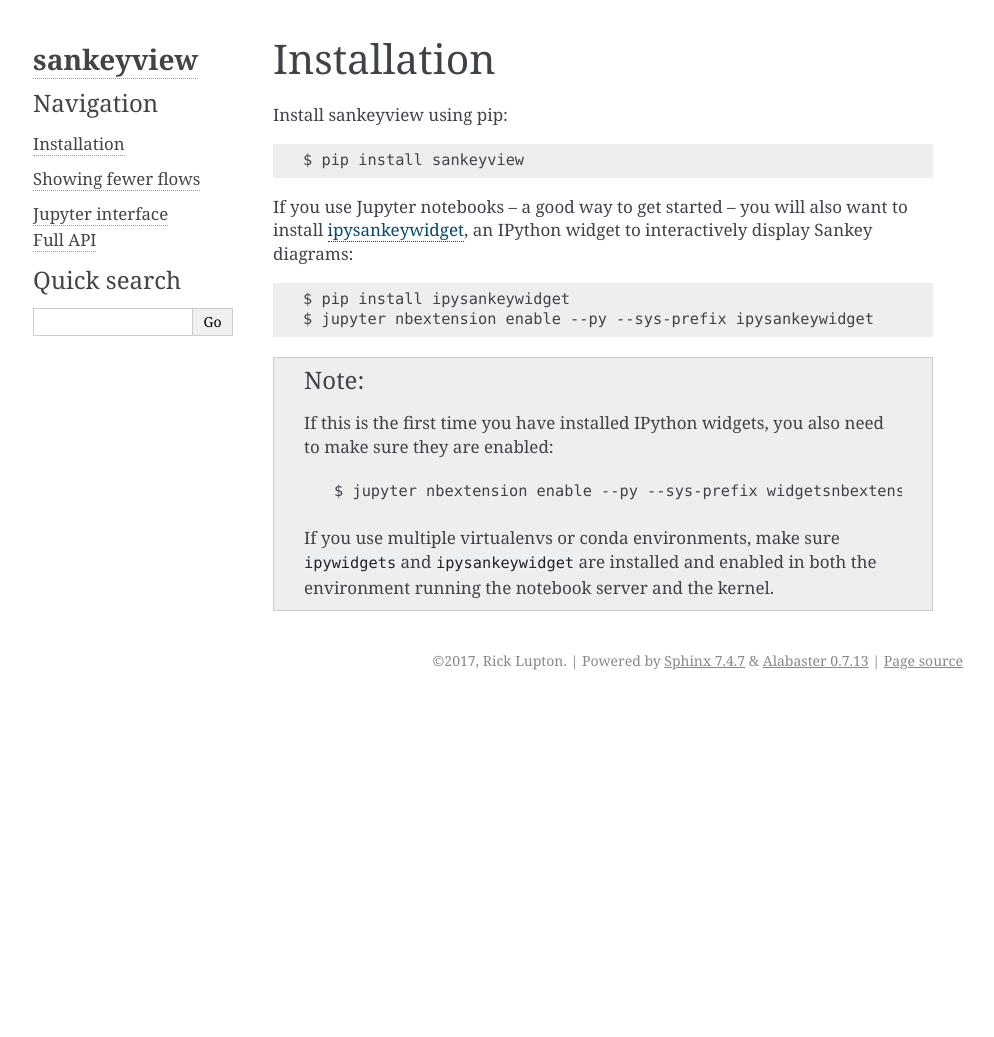
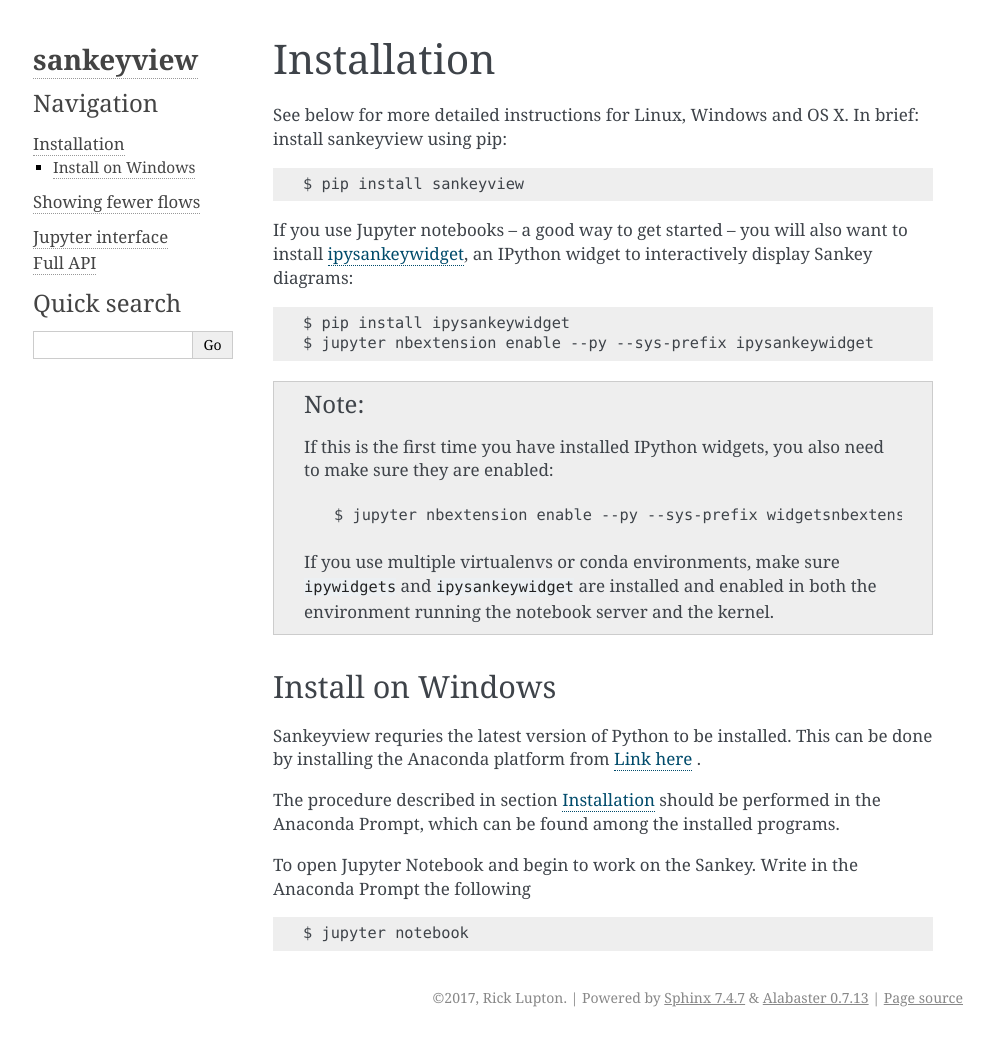
Before and after one commit to ricklupton/floweaver, a Sphinx documentation site: the page built from docs/installation.rst, in a window 1280 px wide. Shown: the whole page, without its empty margins (147-1141 px from the left). Built offline with Sphinx 7.4.7, drawn with Linux system fonts in a browser that asks for light colours; pages that are not in the unit, such as notebooks, are missing from menus; a script that is not in the unit is left out; comment, search, counter and statistics services are not loaded; before the commit the page ends 900 px from its top, so only the background shows below that.

Commit message:
contribution instructions and Install on Windows

```diff
--- a/docs/installation.rst
+++ b/docs/installation.rst
@@ -1,7 +1,10 @@
+.. _insta:
+
 Installation
 ============
 
-Install sankeyview using pip:
+See below for more detailed instructions for Linux, Windows and OS X. In brief:
+install sankeyview using pip:
 
 .. code-block:: shell
 
@@ -24,3 +27,16 @@
     If you use multiple virtualenvs or conda environments, make sure
     ``ipywidgets`` and ``ipysankeywidget`` are installed and enabled in both the
     environment running the notebook server and the kernel.
+
+Install on Windows
+------------------
+
+Sankeyview requries the latest version of Python to be installed. This can be done by installing the Anaconda platform from `Link here <https://www.anaconda.com/download/>`_ .
+
+The procedure described in section :ref:`insta` should be performed in the Anaconda Prompt, which can be found among the installed programs.
+
+To open Jupyter Notebook and begin to work on the Sankey. Write in the Anaconda Prompt the following
+
+.. code-block:: shell
+
+    $ jupyter notebook
```
Also changed, not shown: README.rst (+19 -0 lines).
